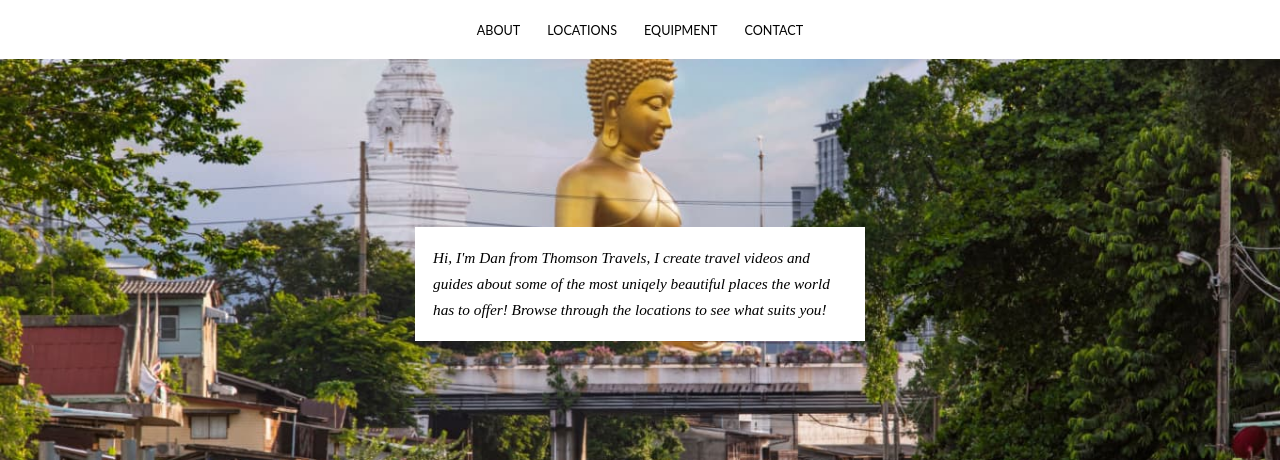
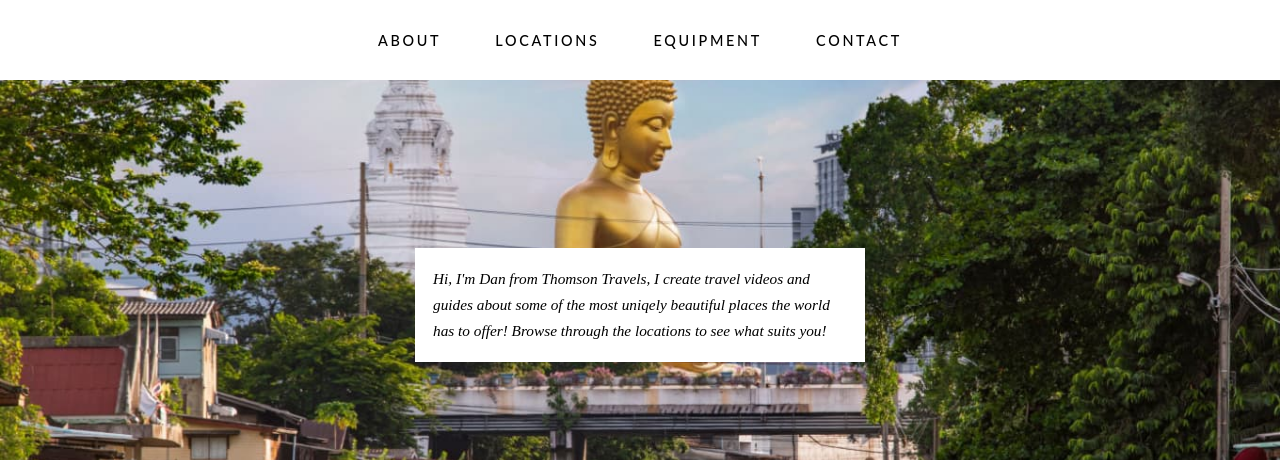
Before and after one commit to ThomsonCoding/ThomsonMedia, a website with bundled scripts: page index.html in a window 1280 px wide. Shown: the part 340-800 px from the top of the page. Built offline with nearby package versions, Linux system fonts and the light colour scheme; files whose address does not match are found by name.

Commit message:
Hover style tweaks

```diff
--- a/index.html
+++ b/index.html
@@ -57,8 +57,8 @@
                 <h3>Our popular locations</h3>
                 <div class="carousel--navigation">
                 <p>Embark on a Visual Journey: Click on these images to explore captivating video content from around the globe!</p>
-                    <button class="carousel--button prev"><<</button>
-                    <button class="carousel--button next">>></button>
+                    <button class="carousel--button prev"><</button>
+                    <button class="carousel--button next">></button>
                 </div>
             </div>
 
--- a/sass/components/carousel.scss
+++ b/sass/components/carousel.scss
@@ -21,15 +21,22 @@
         @include respond(desktop) {
             display: block;
             background: #fff;
+            color: $color-grey-dark;
             width: 4.5rem;
             height: 4.5rem;
             font-size: 2.5rem;
-            border: 1px solid #ccc;
-            box-shadow: 0px 0px 17px #00000005;
+            font-weight: 300;
+            border: none;
+            box-shadow: rgba(0, 0, 0, 0.12) 0px 1px 3px, rgba(0, 0, 0, 0.24) 0px 1px 2px;
             border-radius: 50%;
+            padding: 1rem;
 
             &:first-of-type {
                 margin-left: auto;
+            }
+
+            &:hover {
+                background-color: $color-grey-light-1;
             }
         }
     }
--- a/sass/components/social__links.scss
+++ b/sass/components/social__links.scss
@@ -13,6 +13,10 @@
             height: 100%;
             width: auto;
             transition: all 0.3s ease;
+
+            &:hover {
+                transform: scale(1.15);
+            }
         }
 
         .fa-instagram {
--- a/sass/layout/header.scss
+++ b/sass/layout/header.scss
@@ -2,6 +2,7 @@
     display: flex;
     flex-direction: column;
     align-items: center;
+    max-width: 100%;
 
     &__logo {
         width: 30rem;
@@ -19,5 +20,25 @@
         margin: 2rem 0;
         font-size: 1.4rem;
         max-width: 90%;
+
+        @include respond(mini-tablet) {
+            gap: 4rem;
+            letter-spacing: 0.3rem;
+            font-size: 1.6rem;
+            font-weight: 500;
+        }
+
+        li {
+            padding: 1rem;
+        }
+
+        li {
+            transition: font-size 0.2s;
+
+            &:hover {
+                color: blueviolet;
+                transform: scale(1.15);
+            }
+        }
     }
 }
```
Also changed, not shown: css/style.css.
